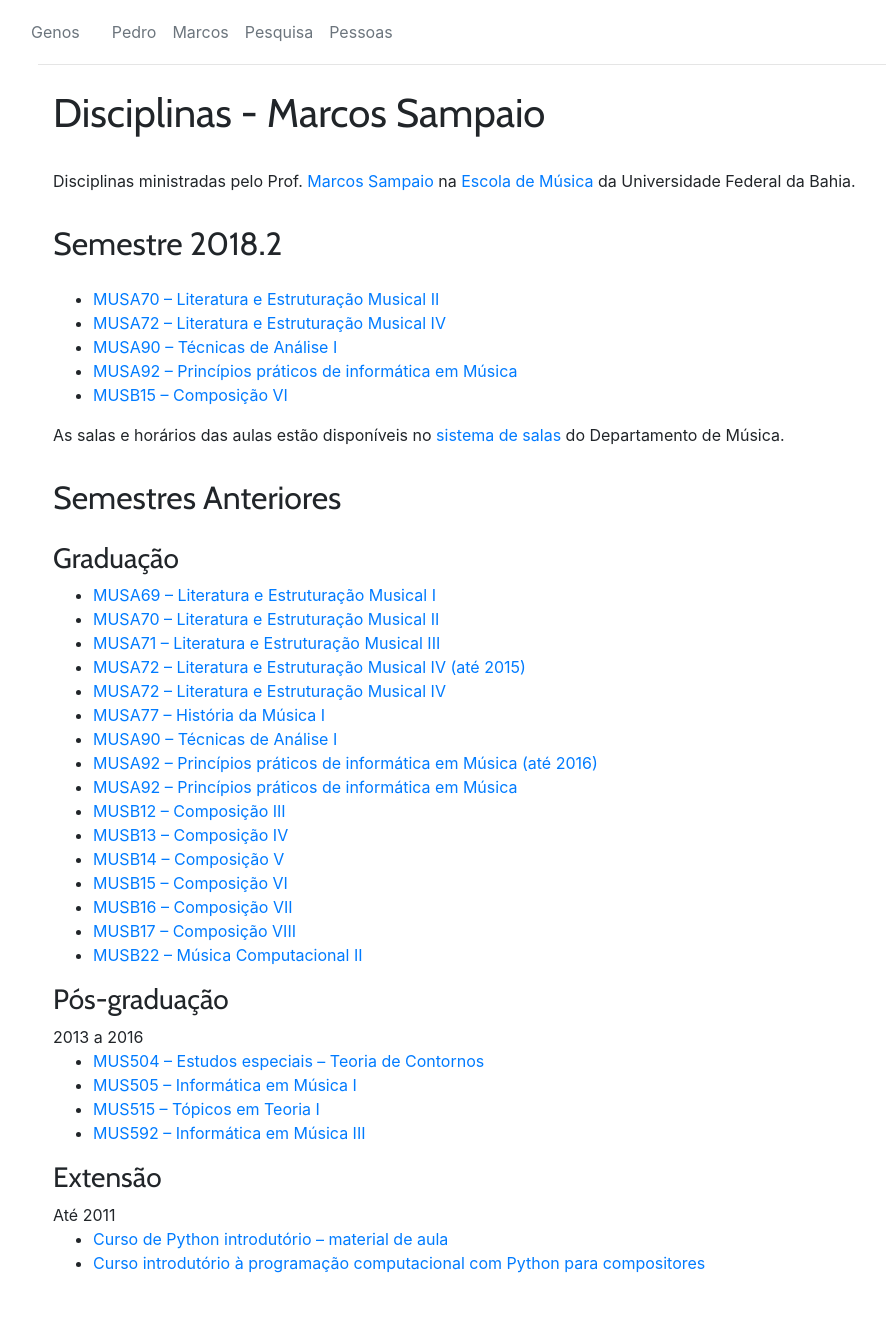
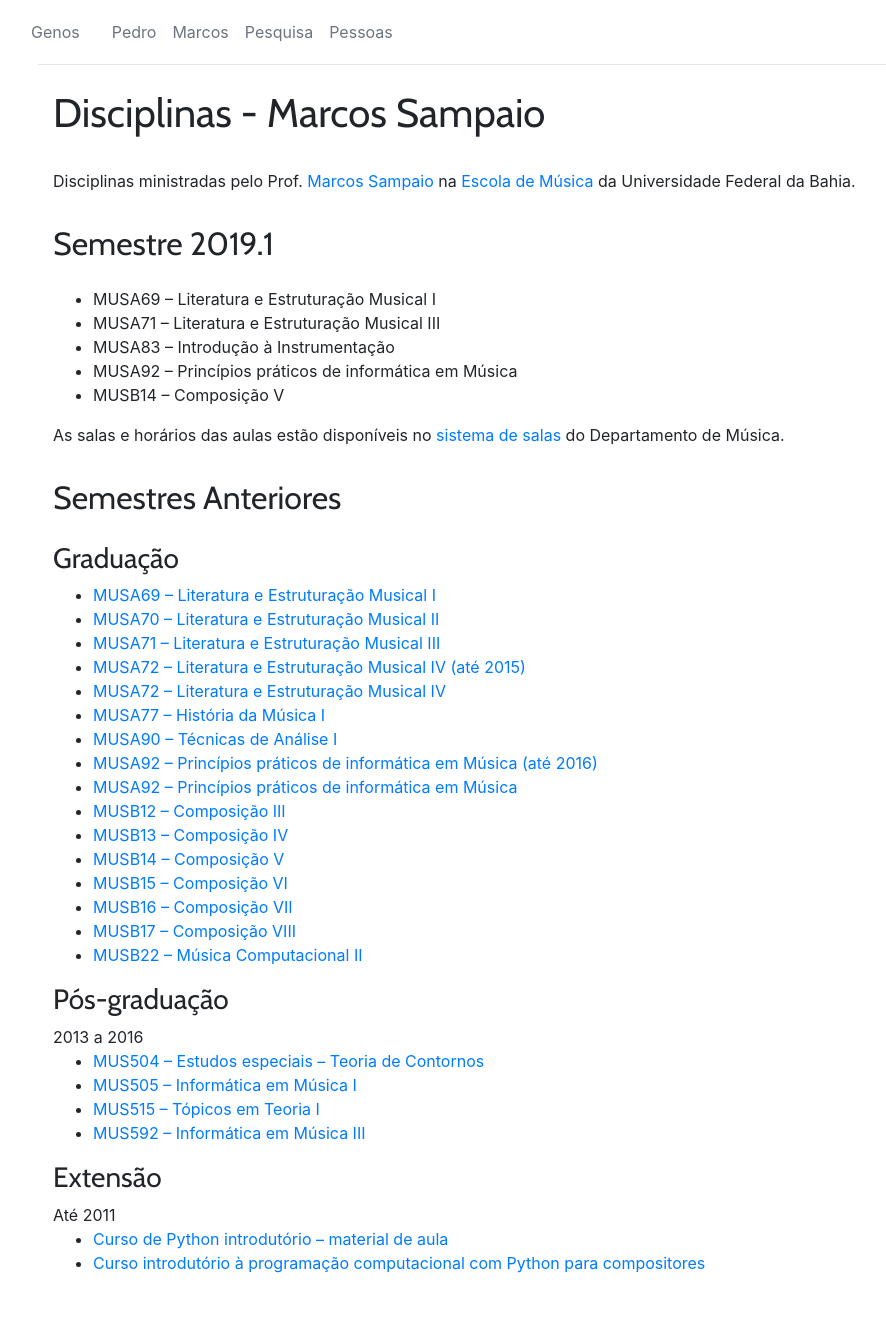
Before and after one commit to kroger/genosmus, a Jekyll site: the page built from _marcos/index.html, in a window 1280 px wide. Shown: the whole page, without its empty margins (47-933 px from the left). Built offline with Jekyll 4.4.1, drawn with Linux system fonts in a browser that asks for light colours.

Commit message:
Atualização da página de disciplinas para 2019.1

```diff
--- a/_data/docentes.yml
+++ b/_data/docentes.yml
@@ -7,8 +7,8 @@ marcos:
     website: "https://marcos.sampaio.me"
     email: "marcos@sampaio.me"
     atual:
-      - musa70
-      - musa72
-      - musa90
+      - musa69
+      - musa71
+      - musa83
       - musa92
-      - musb15
+      - musb14
--- a/_marcos/index.html
+++ b/_marcos/index.html
@@ -7,7 +7,7 @@ title: Disciplinas - Marcos Sampaio
     <a href="http://www.escolademusica.ufba.br/" target="_blank">Escola de Música</a> da
     Universidade Federal da Bahia.</p>
 
-<h2>Semestre 2018.2</h2>
+<h2>Semestre 2019.1</h2>
 
 {% assign pages = site.marcos | sort %}
 
@@ -15,7 +15,8 @@ title: Disciplinas - Marcos Sampaio
     {% for page in pages %}
     {% assign disciplina = page.relative_path | split: '/' | last | replace: '.md', '' %}
     {% if site.data.docentes.marcos.atual contains disciplina %}
-    <li><a href="{{ page.url }}">{{ page.title | replace: '--', '&ndash;' }}</a></li>
+    <li>{{ page.title | replace: '--', '&ndash;' }}</li>
+    <!--<li><a href="{{ page.url }}">{{ page.title | replace: '&#45;&#45;', '&ndash;' }}</a></li>-->
     {% endif %}
     {% endfor %}
 </ul>
```
